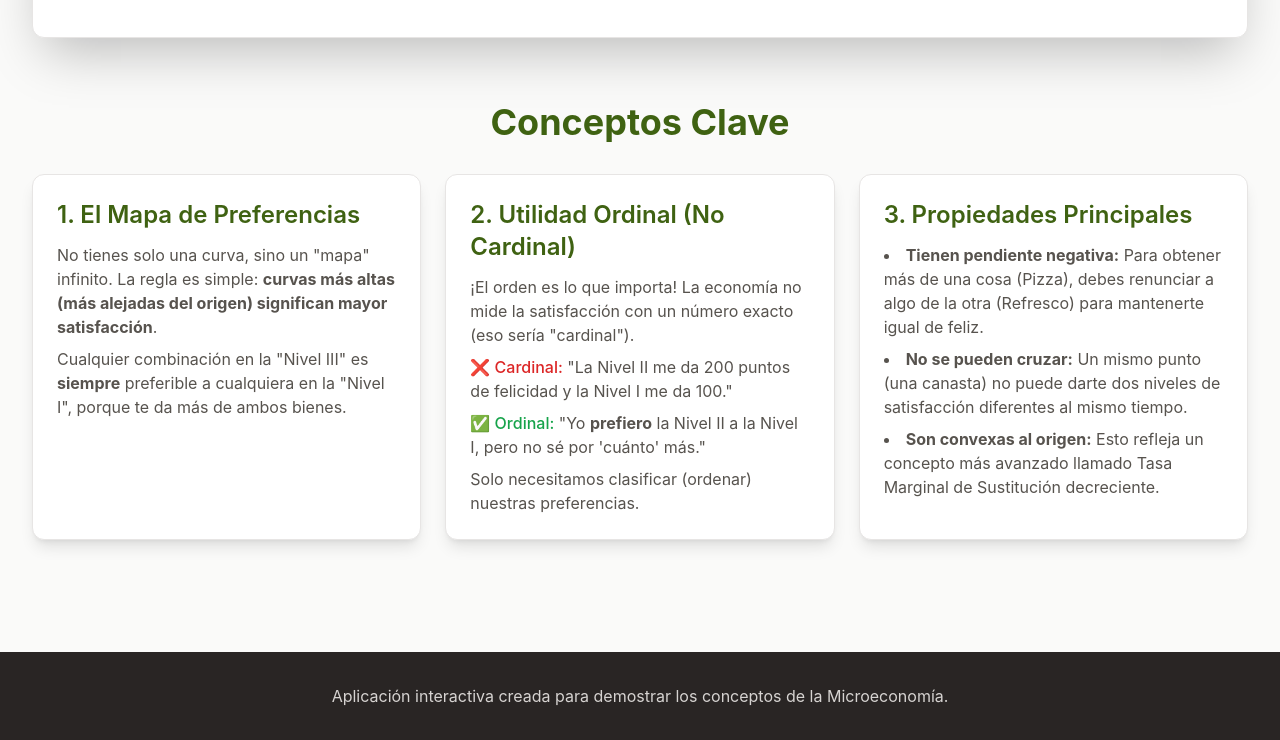
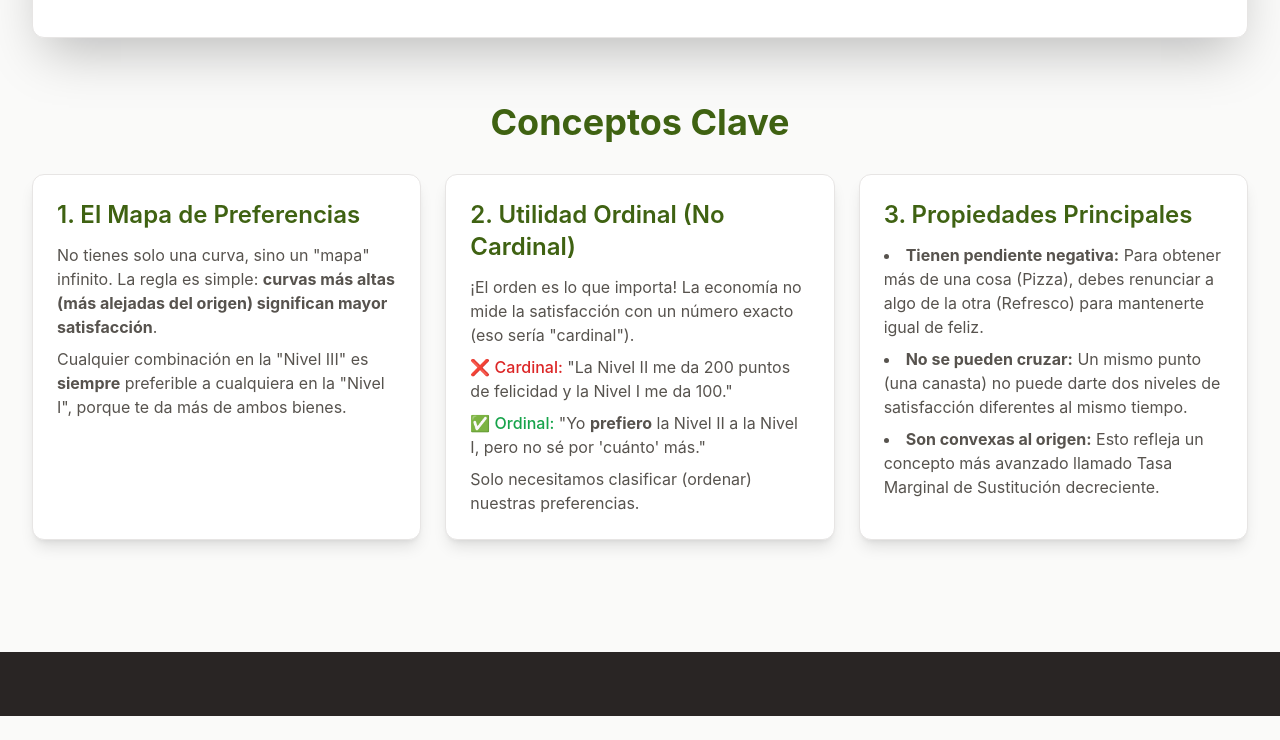
Before and after one commit to DAXTIV/MICRO, a plain HTML site: page index.html in a window 1280 px wide. Shown: the part 1318-2058 px from the top of the page. After the commit the page ends 2034 px from the top, so only its background shows below. Drawn offline with nearby package versions, Linux system fonts and the light colour scheme.

Commit message:
index.html

```diff
--- a/index.html
+++ b/index.html
@@ -160,7 +160,7 @@
 
     <footer class="bg-stone-800 text-stone-300 mt-16 py-8">
         <div class="container mx-auto px-4 sm:px-6 lg:px-8 text-center">
-            <p>Aplicación interactiva creada para demostrar los conceptos de la Microeconomía.</p>
+            <p></p>
         </div>
     </footer>
 
```
